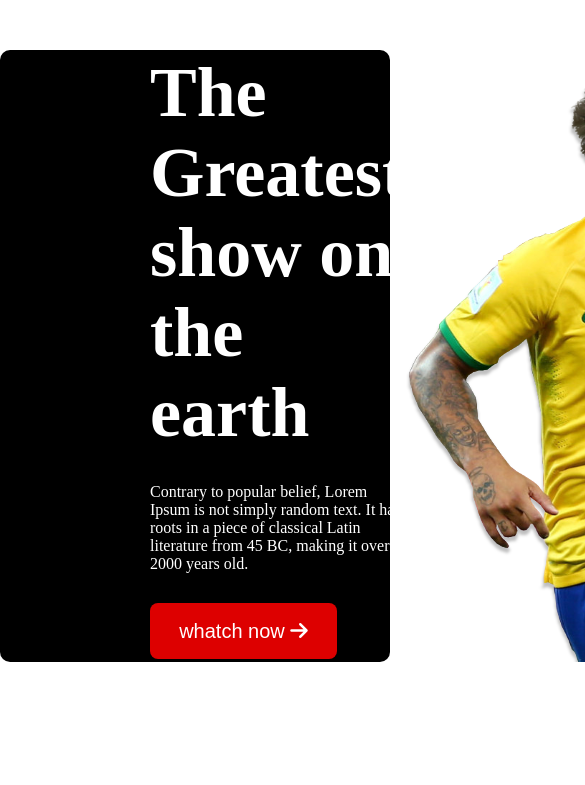
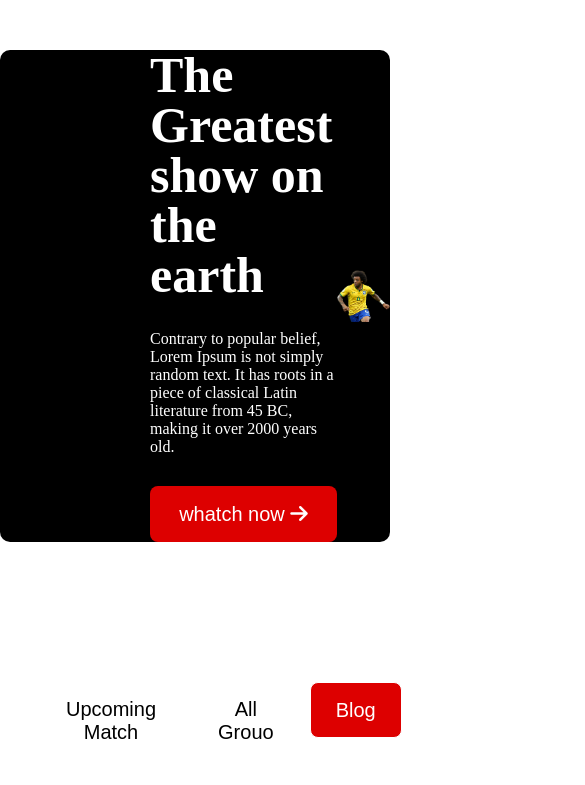
Before and after one commit to deluwarhoisn/world-cup-web, a plain HTML site: page index.html in a window 390 px wide. Shown: the top 785 px of the page, 585 px wide, since content can reach past the window. Drawn offline with Linux system fonts and the light colour scheme.

Commit message:
added img and text responce

```diff
--- a/stylse.css
+++ b/stylse.css
@@ -20,11 +20,13 @@
 
 .banner-left {
     padding-left: 150px;
+    flex: 1;
 }
 
 .banner-left h2 {
-    font-weight: bold;
+    font-weight: 600;
     font-size: 70px;
+    line-height: 70px;
 
 }
 
@@ -45,11 +47,15 @@
     font-size: 20px;
     padding: 15px 25px;
 }
-
+img{
+    max-width: 100% ;
+}
 .banner-right img {
     display: block;
 }
-
+.banner-right{
+    flex: 1;
+}
 .upcoming-matches {
     display: flex;
 
@@ -128,4 +134,10 @@
     .upcoming-matches-right{
         grid-template-columns: repeat(2, 1fr);
     }
+    .banner-left h2 {
+
+    font-size: 50px;
+    line-height: 50px;
+
 }
+}
```
